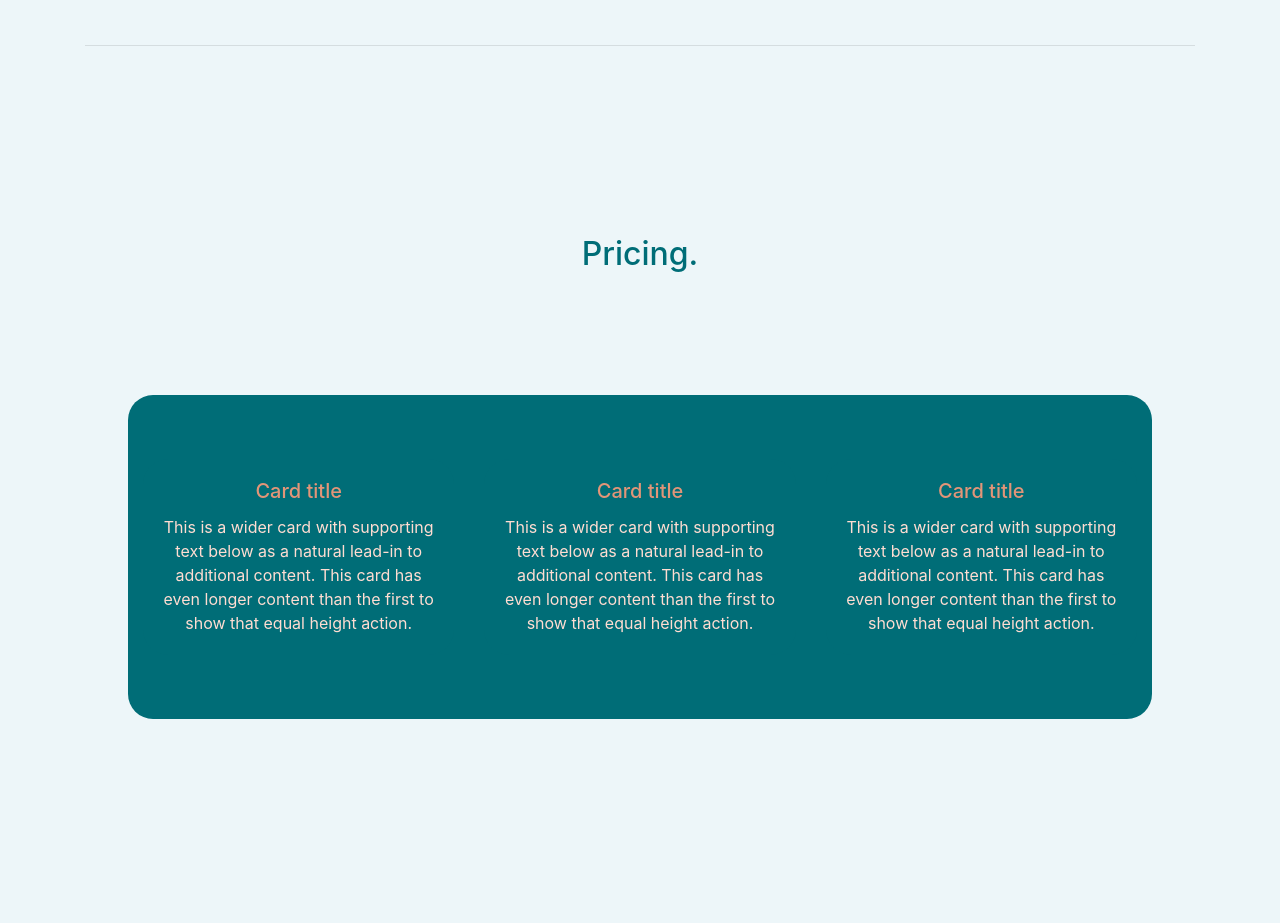
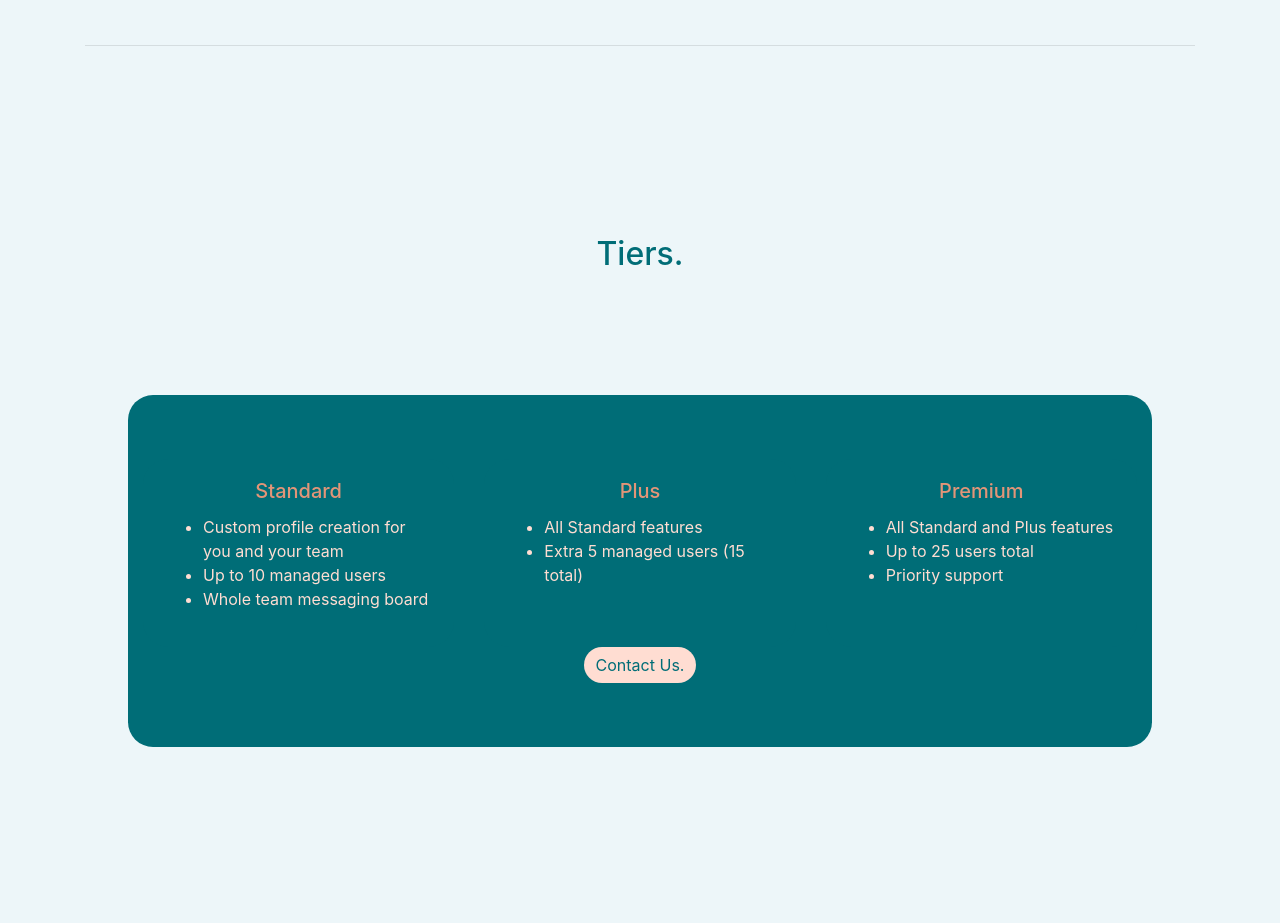
Before and after one commit to owebster/MS3-Tiny_Schedule, a Flask app: page / in a window 1280 px wide. Shown: the part 1818-2741 px from the top of the page. Run offline with Flask 2, Linux system fonts and the light colour scheme; some libraries are stand-ins or nearby versions.

Commit message:
add tier details to home.html

```diff
--- a/static/css/style.css
+++ b/static/css/style.css
@@ -195,6 +195,14 @@ body {
 
 }
 
+.contact-us > a {
+    color: #006D77;
+}
+
+.card-body > ul {
+    text-align: left;
+}
+
 /* hover states */
 
 .nav-link:hover {
@@ -226,3 +234,9 @@ body {
 .alternative-login button:hover {
     background-color: #FFDDD2;
 }
+
+.contact-us:hover, .contact-us > a:hover{
+    background-color: #FFDDD2;
+    color: #006D77;
+    text-decoration: none;
+}
--- a/templates/base.html
+++ b/templates/base.html
@@ -66,7 +66,7 @@
                         <a class="nav-link" href="{{ url_for('logout') }}">Log Out</a>
                     </li>
                 {% else %}
-                    <li class="nav-item">
+                    <li class="nav-item active">
                         <a class="nav-link" href="{{ url_for('homepage') }}"> Home.</a>
                     </li>
                     <li class="nav-item">
--- a/templates/home.html
+++ b/templates/home.html
@@ -46,36 +46,42 @@
         </section>
         <hr>
         <section id="pricing">
-            <h2 class="pricing-heading">Pricing.</h2>
+            <h2 class="pricing-heading">Tiers.</h2>
             <div class="row justify-content-center">
                 <div class="jumbotron jumbotron-fluid">
                     <div class="container">
                         <div class="card-deck">
                             <div class="card">
                                 <div class="card-body">
-                                    <h5 class="card-title">Card title</h5>
-                                    <p class="card-text">This is a wider card with supporting text below as a natural
-                                        lead-in to additional content. This card has even longer content than the first to
-                                        show that equal height action.</p>
+                                    <h5 class="card-title">Standard</h5>
+                                    <ul>
+                                        <li>Custom profile creation for you and your team</li>
+                                        <li>Up to 10 managed users</li>
+                                        <li>Whole team messaging board</li>
+                                    </ul>
                                 </div>
                             </div>
                             <div class="card">
                                 <div class="card-body">
-                                    <h5 class="card-title">Card title</h5>
-                                    <p class="card-text">This is a wider card with supporting text below as a natural
-                                        lead-in to additional content. This card has even longer content than the first to
-                                        show that equal height action.</p>
+                                    <h5 class="card-title">Plus</h5>
+                                    <ul>
+                                        <li>All Standard features</li>
+                                        <li>Extra 5 managed users (15 total)</li>
+                                    </ul>
                                 </div>
                             </div>
                             <div class="card">
                                 <div class="card-body">
-                                    <h5 class="card-title">Card title</h5>
-                                    <p class="card-text">This is a wider card with supporting text below as a natural
-                                        lead-in to additional content. This card has even longer content than the first to
-                                        show that equal height action.</p>
+                                    <h5 class="card-title">Premium</h5>
+                                    <ul>
+                                        <li>All Standard and Plus features</li>
+                                        <li>Up to 25 users total</li>
+                                        <li>Priority support</li>
+                                    </ul>
                                 </div>
                             </div>
                         </div>
+                        <button class="contact-us btn btn-primary"><a href="{{ url_for('contact_page') }}">Contact Us.</a></button>
                     </div>
                 </div>
             </div>
```
